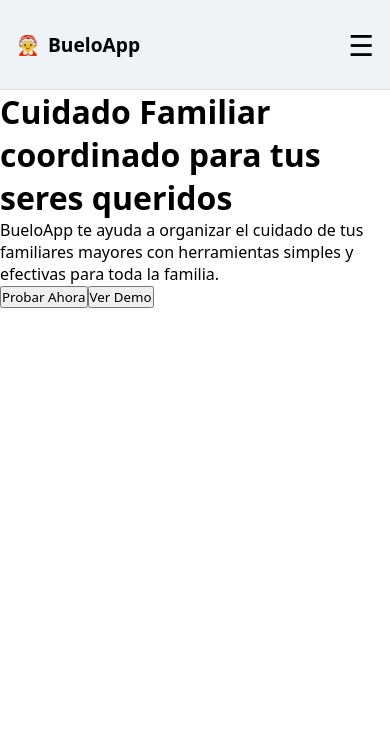
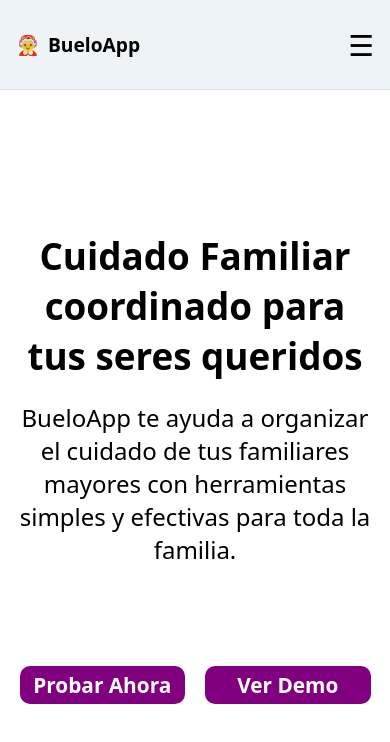
Before and after one commit to LautyDeveloper/buelo-landing, a React (Vite) app: page / in a window 390 px wide. Shown: the top 742 px of the page. Built offline with nearby package versions, Linux system fonts and the light colour scheme.

Commit message:
Desarrollo del Hero en Mobile

```diff
--- a/src/views/Hero/hero.css
+++ b/src/views/Hero/hero.css
@@ -2,3 +2,58 @@
   width: 100vw;
   height: 100vh;
 }
+
+.hero-container{
+  display: grid;
+  place-items: center;
+  width: 100vw;
+  min-height: calc(100vh - 90px);
+}
+
+.hero-container .hero-information{
+  display: flex;
+  flex-direction: column;
+  justify-content: center;
+  align-items: center;
+  height: 100%;
+  width: 90%;
+  gap: 100px;
+}
+
+.hero-container .hero-information .information-text{
+  width: 100%;
+  display: flex;
+  flex-direction: column;
+  justify-content: center;
+  align-items: center;
+  text-align: center;
+  gap: 20px;
+}
+
+.hero-container .hero-information .information-text h1{
+  font-size: 2.3rem;
+}
+
+.hero-container .hero-information .information-text p{
+  font-size: 1.5rem;
+}
+
+.hero-container .hero-information .information-buttons{
+  width: 100%;
+  display: flex;
+  justify-content: space-between;
+  align-items: center;
+  gap: 20px;
+}
+
+.hero-container .hero-information .information-buttons button{
+  padding: 5px;
+  width: 50%;
+  border-radius: 10px;
+  border: none;
+  outline: none;
+  background-color: purple;
+  color: white;
+  font-weight: 600;
+  font-size: 1.3rem;
+}
```
